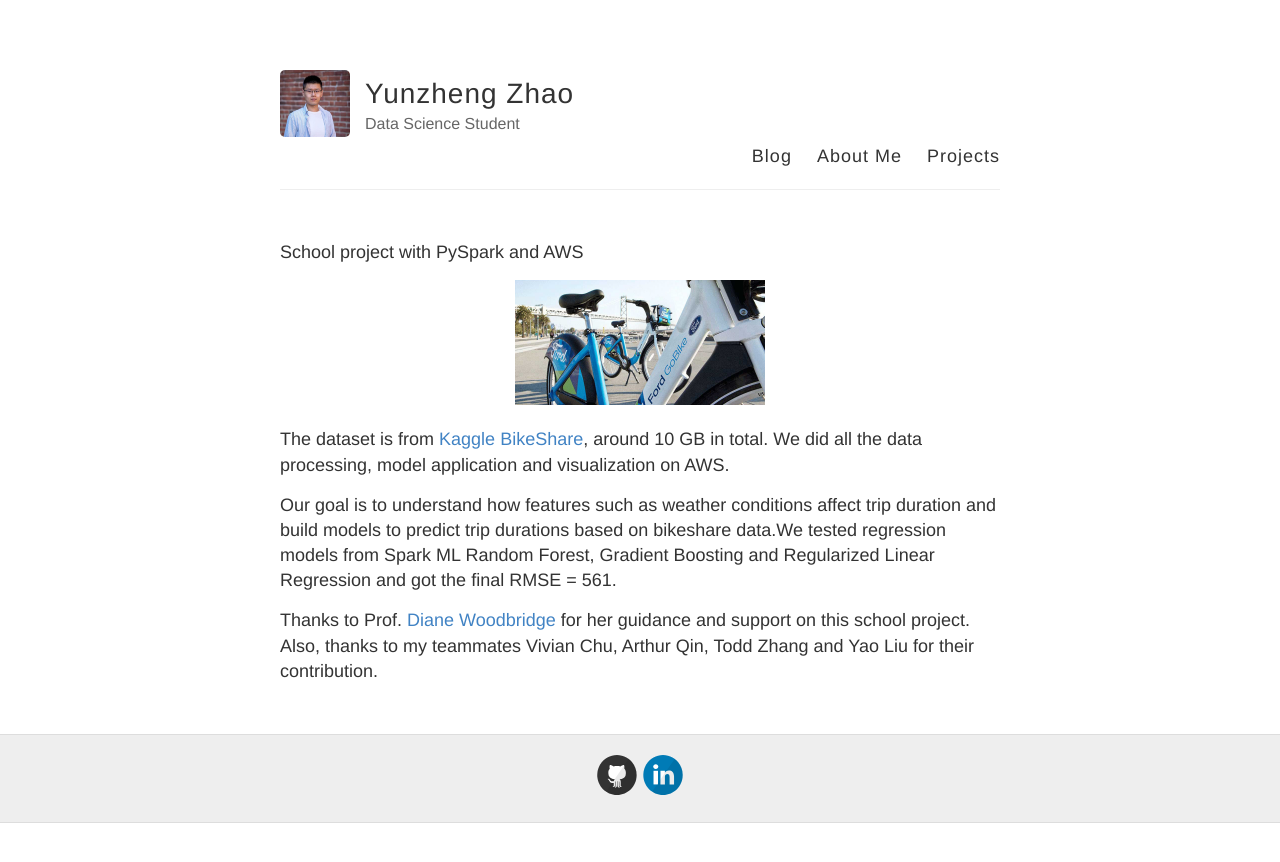
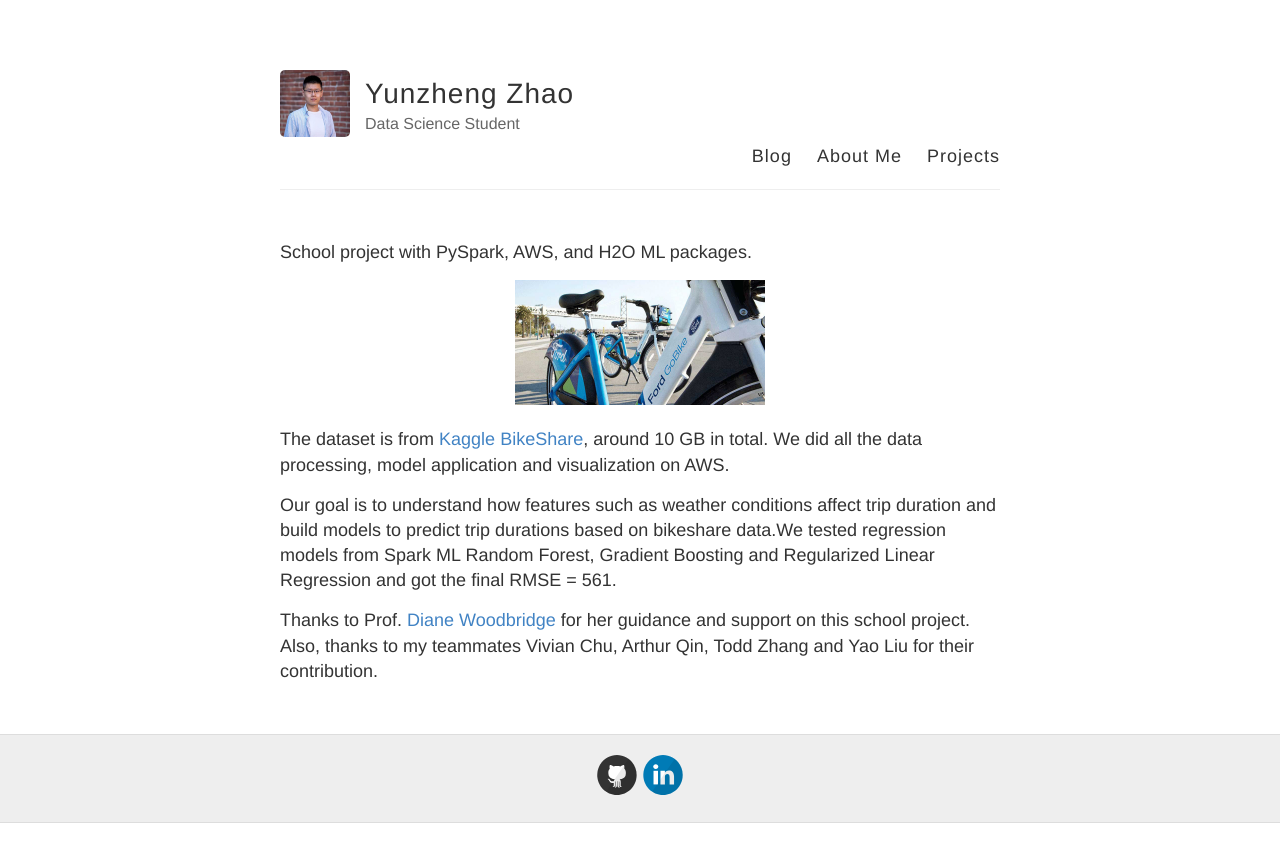
Before and after one commit to reaganzhao/reaganzhao.github.io, a Jekyll site: the page built from _projects/BikeShare.md, in a window 1280 px wide. Shown: the top 862 px of the page. Built offline with Jekyll 4.4.1, drawn with Linux system fonts in a browser that asks for light colours.

Commit message:
Add files via upload

```diff
--- a/_projects/BikeShare.md
+++ b/_projects/BikeShare.md
@@ -4,7 +4,7 @@ title: Bike Share Travel Time Prediction
 mathjax: true
 ---
 
-School project with PySpark and AWS
+School project with PySpark, AWS, and H2O ML packages.
 
 <div style="text-align: center"><img src="/images/bike-share.jpg" width="250" /></div>
 
```
